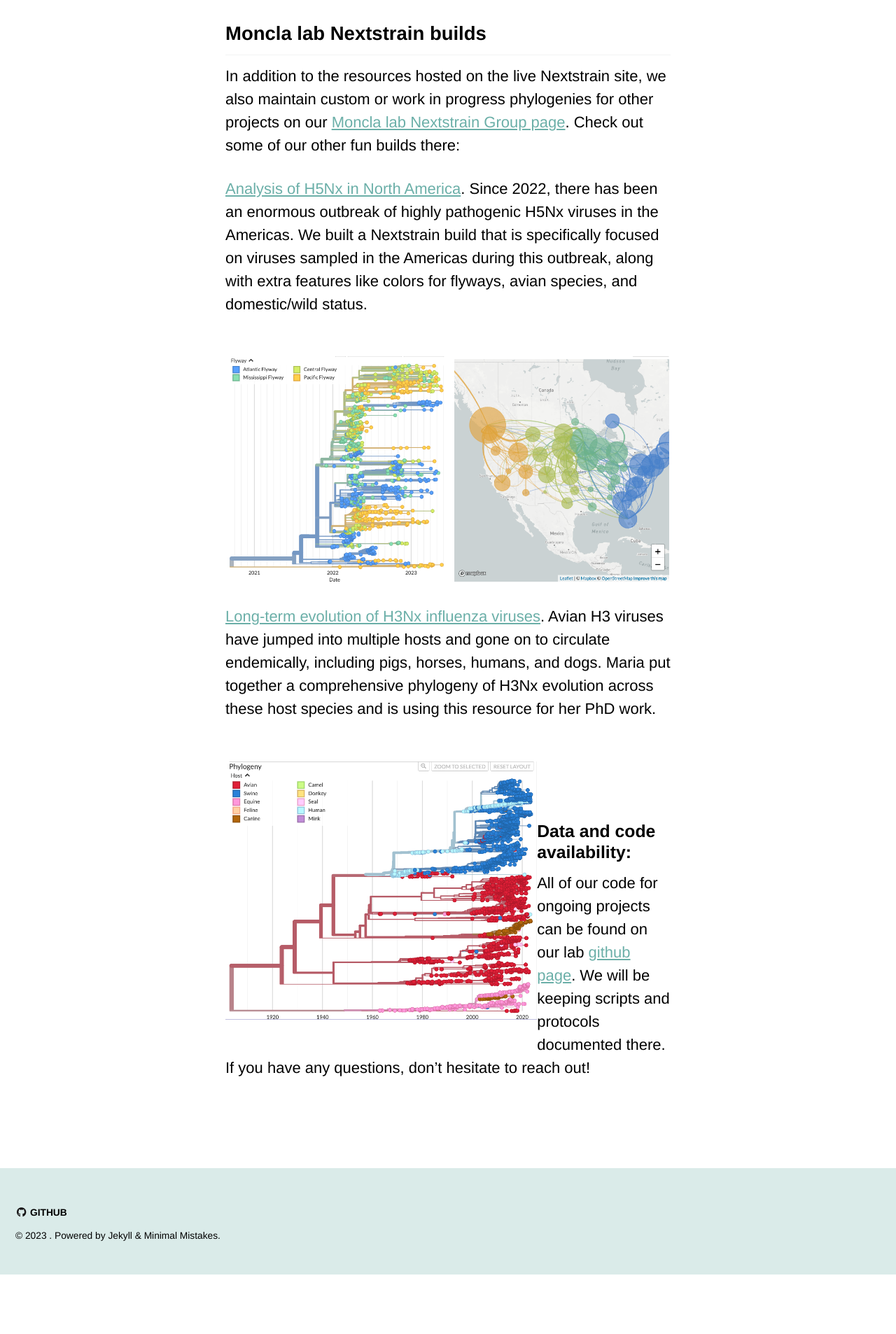
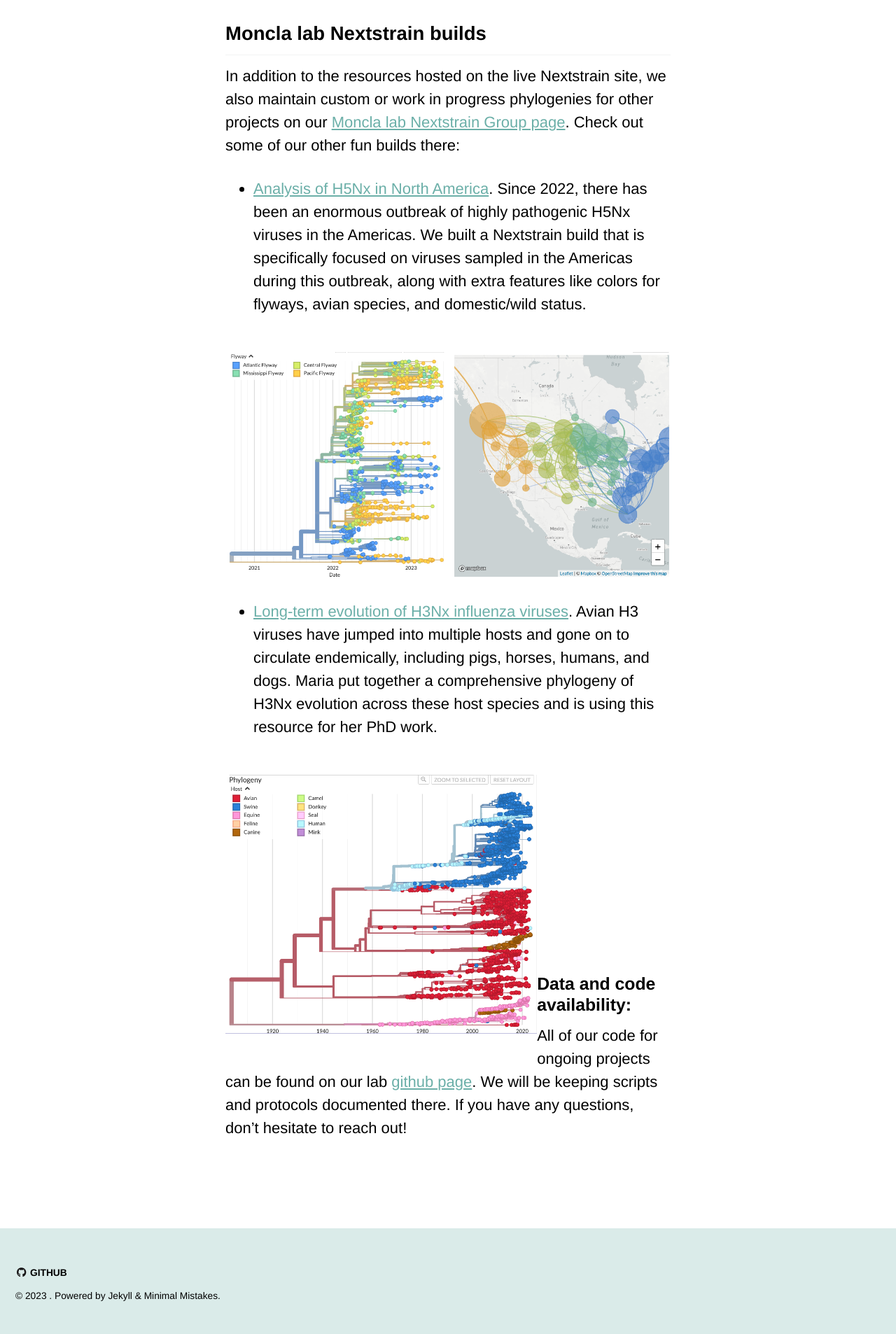
Before and after one commit to lmoncla/monclalab, a Jekyll site: the page built from _pages/data.md, in a window 1280 px wide. Shown: the part 1223-3129 px from the top of the page at 70% size. Built offline with Jekyll 4.4.1, drawn with Linux system fonts in a browser that asks for light colours; cached includes are drawn as plain includes; a script that is not in the unit is left out; comment, search, counter and statistics services are not loaded; before the commit the page ends 3044 px from its top, so only the background shows below that.

Commit message:
fixing spacing

```diff
--- a/_pages/data.md
+++ b/_pages/data.md
@@ -23,7 +23,7 @@ If you have avian influenza data that you would like to analyze using Nextstrain
 ## Moncla lab Nextstrain builds
 In addition to the resources hosted on the live Nextstrain site, we also maintain custom or work in progress phylogenies for other projects on our [Moncla lab Nextstrain Group page](https://nextstrain.org/groups/moncla-lab). Check out some of our other fun builds there:
 
-[Analysis of H5Nx in North America](https://nextstrain.org/groups/moncla-lab/h5nx/north-america/ha). Since 2022, there has been an enormous outbreak of highly pathogenic H5Nx viruses in the Americas. We built a Nextstrain build that is specifically focused on viruses sampled in the Americas during this outbreak, along with extra features like colors for flyways, avian species, and domestic/wild status.
+* [Analysis of H5Nx in North America](https://nextstrain.org/groups/moncla-lab/h5nx/north-america/ha). Since 2022, there has been an enormous outbreak of highly pathogenic H5Nx viruses in the Americas. We built a Nextstrain build that is specifically focused on viruses sampled in the Americas during this outbreak, along with extra features like colors for flyways, avian species, and domestic/wild status.
 
 <center>
 <img src="/monclalab/assets/images/h5nx-north-america-2023-12-14.png" width="100%" title="H5Nx global Nextstrain build" align="left" vspace="30">
@@ -32,12 +32,18 @@ In addition to the resources hosted on the live Nextstrain site, we also maintai
 <br/>
 
 
-[Long-term evolution of H3Nx influenza viruses](https://nextstrain.org/groups/moncla-lab/h3nx/ha). Avian H3 viruses have jumped into multiple hosts and gone on to circulate endemically, including pigs, horses, humans, and dogs. Maria put together a comprehensive phylogeny of H3Nx evolution across these host species and is using this resource for her PhD work.
+* [Long-term evolution of H3Nx influenza viruses](https://nextstrain.org/groups/moncla-lab/h3nx/ha). Avian H3 viruses have jumped into multiple hosts and gone on to circulate endemically, including pigs, horses, humans, and dogs. Maria put together a comprehensive phylogeny of H3Nx evolution across these host species and is using this resource for her PhD work.
 <center>
 <img src="/monclalab/assets/images/h3nx-nextstrain-2023-12-14.png" width="70%" title="H5Nx global Nextstrain build" align="left" vspace="30">
 </center>
 <br/>
 <br/>
+<br/>
+<br/>
+<br/>
+<br/>
+<br/>
+<br/>
 
 ### Data and code availability:
 All of our code for ongoing projects can be found on our lab [github page](https://github.com/moncla-lab). We will be keeping scripts and protocols documented there. If you have any questions, don't hesitate to reach out!
```
